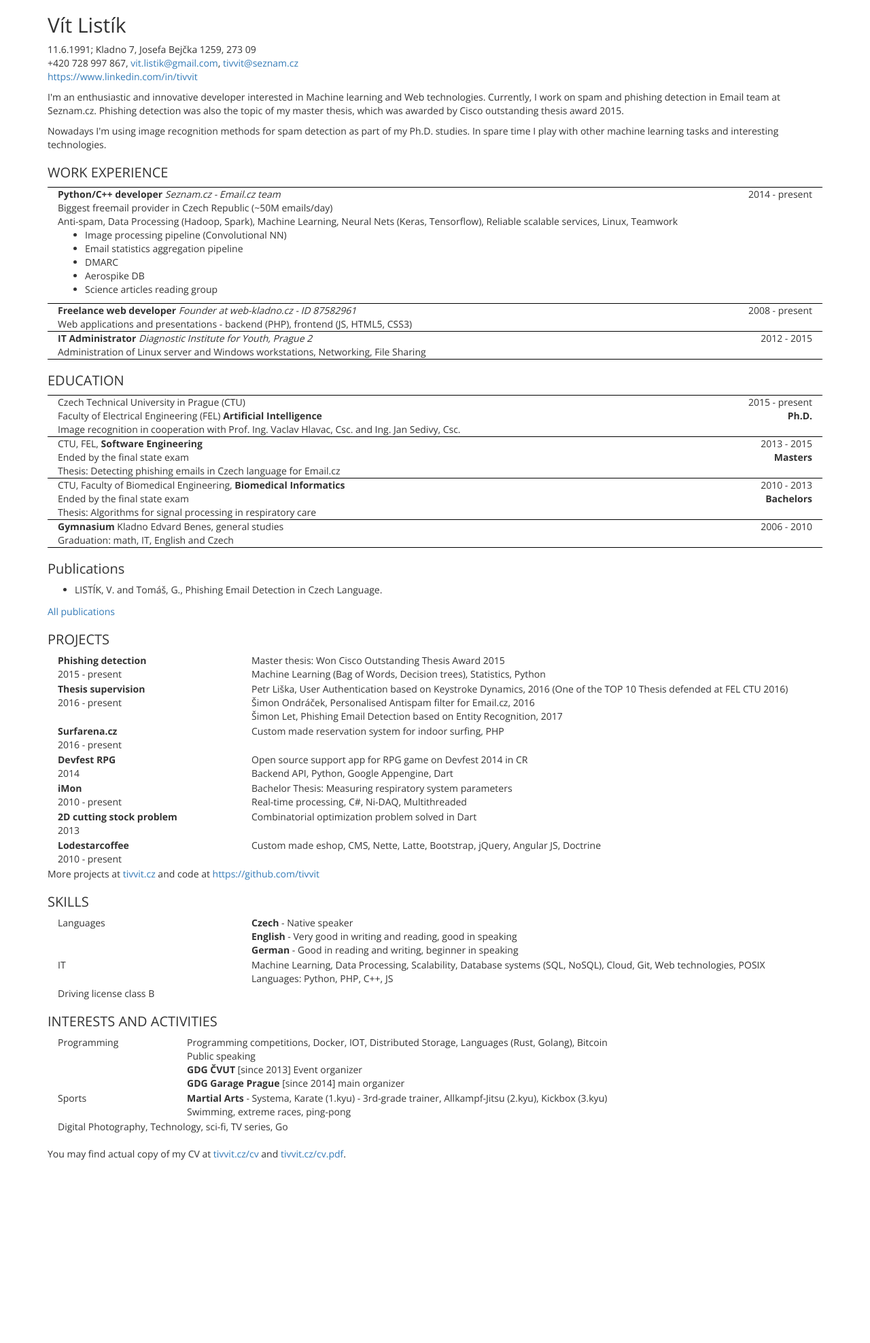
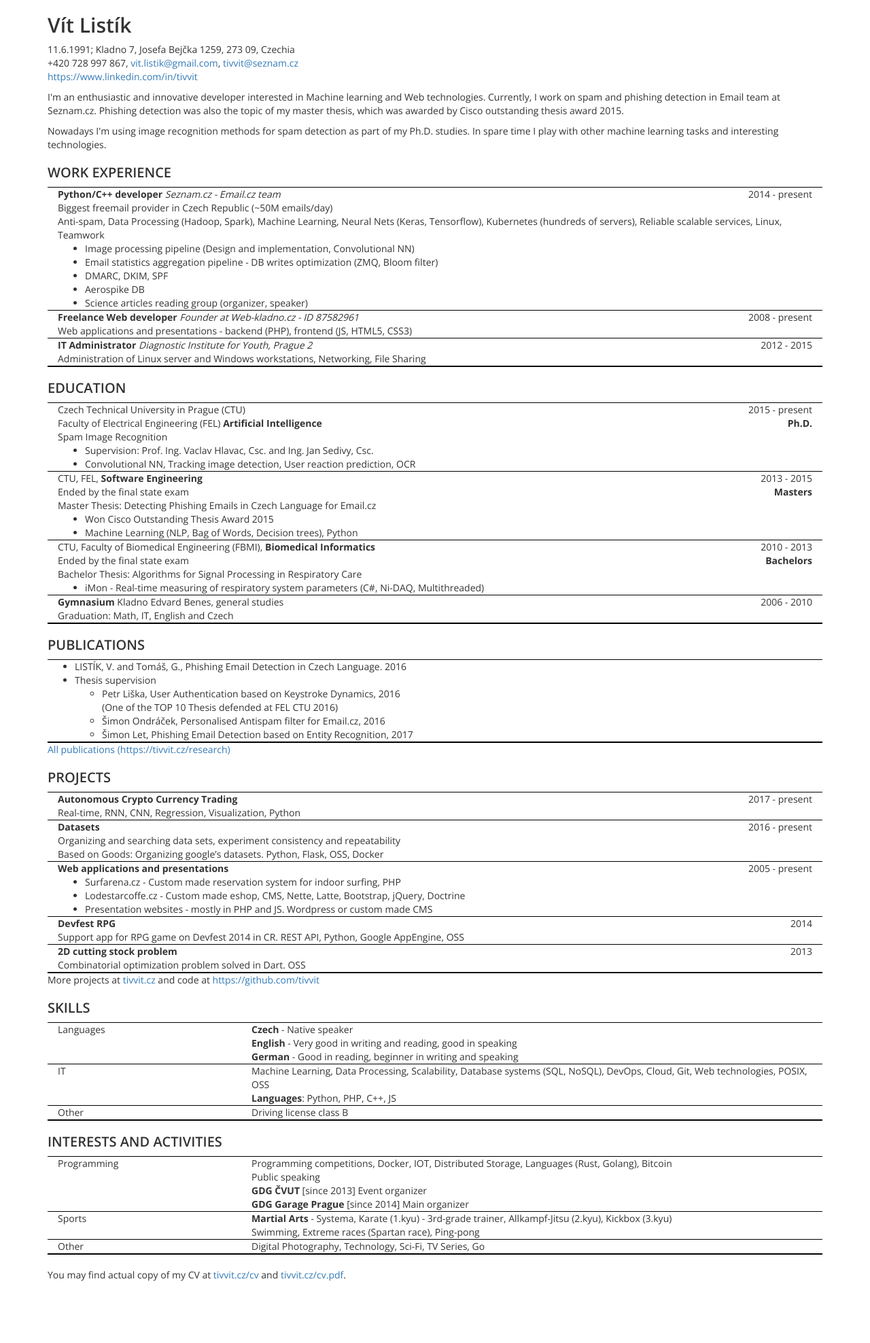
Before and after one commit to tivvit/tivvit.github.io, a Jekyll site: the page cv.html, which Jekyll copies as it is, in a window 1280 px wide. Shown: the whole page at 68% size. Built offline with Jekyll 4.4.1, drawn with Linux system fonts in a browser that asks for light colours; before the commit the page ends 1798 px from its top, so only the background shows below that.

Commit message:
updated CV

```diff
--- a/_sass/cv.scss
+++ b/_sass/cv.scss
@@ -1,22 +1,18 @@
 body {
   font-family: 'Open Sans', sans-serif;
-    /*width: 60%;*/
-    /*margin: 0 auto;*/
   padding-bottom: 80px;
 }
 
 .lineBlock {
-    /*clear: both;*/
-    /*overflow: auto;*/
   border-bottom: 1px solid black;
+
+  &:first-child {
+     border-top: 1px solid black;
   }
 
-.block {
-    margin-bottom: 2px;
+  &:last-child {
+     border-bottom-width: 2px;
   }
-
-.first {
-    border-top: 1px solid black;
 }
 
 .lineBlock .content {
@@ -25,22 +21,26 @@ body {
 }
 
 .date {
-    /*width: 20%;*/
-    /*float: left;*/
   text-align: right;
-}
-
-div {
-    /*border: 1px solid black;*/
-    /*margin: 1px;*/
 }
 
 @media print {
   a[href]:after {
     content: none;
   }
+
+  body {
+    padding-bottom: 0;
+  }
 }
 
+h1,h2 {
+  font-weight: 600;
+}
+
+h3 {
+  font-size: 18px;
+}
 
 h2 {
   font-size: 20px;
@@ -53,3 +53,7 @@ h1 {
 #online-location {
   margin-top: 20px;
 }
+
+ul {
+  margin-bottom: 0;
+}
--- a/cv.html
+++ b/cv.html
@@ -5,7 +5,8 @@
     <meta http-equiv="X-UA-Compatible" content="IE=edge">
     <meta name="viewport" content="width=device-width, initial-scale=1">
     <title>Vit Listik resume</title>
-    <link href='https://fonts.googleapis.com/css?family=Open+Sans:400,700' rel='stylesheet' type='text/css'>
+    <link href='https://fonts.googleapis.com/css?family=Open+Sans:400,600,700'
+          rel='stylesheet' type='text/css'>
     <!-- Latest compiled and minified CSS -->
     <link rel="stylesheet" href="https://maxcdn.bootstrapcdn.com/bootstrap/3.3.5/css/bootstrap.min.css"
           integrity="sha512-dTfge/zgoMYpP7QbHy4gWMEGsbsdZeCXz7irItjcC3sPUFtf0kuFbDz/ixG7ArTxmDjLXDmezHubeNikyKGVyQ=="
@@ -28,7 +29,7 @@
 <h1>Vít Listík</h1>
 
 <p>
-    11.6.1991; Kladno 7, Josefa Bejčka 1259, 273 09<br/>
+    11.6.1991; Kladno 7, Josefa Bejčka 1259, 273 09, Czechia<br/>
     +420 728 997 867, <a href="mailto:vit.listik@gmail.com">vit.listik@gmail.com</a>, <a href="mailto:tivvit@seznam.cz">tivvit@seznam.cz</a><br/>
     <a href="https://www.linkedin.com/in/tivvit">https://www.linkedin.com/in/tivvit</a>
 </p>
@@ -45,29 +46,37 @@
 
 <h2>WORK EXPERIENCE</h2>
 
-<div class="clearfix lineBlock first">
+<div>
+<div class="clearfix lineBlock">
     <div class="col-xs-9">
         <b>Python/C++ developer</b> <i>Seznam.cz - Email.cz team</i>
     </div>
     <div class="col-xs-3 date">2014 - present</div>
     <div class="col-xs-12">
         Biggest freemail provider in Czech Republic (~50M emails/day)<br>
-        Anti-spam, Data Processing (Hadoop, Spark), Machine Learning, Neural Nets (Keras, Tensorflow), Reliable scalable services, Linux, Teamwork
+        Anti-spam, Data Processing (Hadoop, Spark), Machine Learning, Neural
+        Nets (Keras, Tensorflow), Kubernetes (hundreds of servers), Reliable
+        scalable services, Linux, Teamwork
     <ul>
-        <li>Image processing pipeline (Convolutional NN)</li>
-        <li>Email statistics aggregation pipeline</li>
-        <li>DMARC</li>
+        <li>Image processing pipeline (Design and implementation, Convolutional
+            NN)</li>
+        <li>Email statistics aggregation pipeline - DB writes optimization
+            (ZMQ, Bloom filter)</li>
+        <li>DMARC, DKIM, SPF</li>
         <li>Aerospike DB</li>
-        <li>Science articles reading group</li>
+        <li>Science articles reading group (organizer, speaker)</li>
     </ul>
     </div>
 </div>
 <div class="clearfix lineBlock">
     <div class="col-xs-9">
-        <b>Freelance web developer</b> <i>Founder at web-kladno.cz - ID 87582961</i><br>
+        <b>Freelance Web developer</b> <i>Founder at Web-kladno.cz - ID
+        87582961</i><br>
     </div>
     <div class="col-xs-3 date">2008 - present</div>
-    <div class="col-xs-12">Web applications and presentations - backend (PHP), frontend (JS, HTML5, CSS3)</div>
+    <div class="col-xs-12">Web applications and presentations - backend
+        (PHP), frontend (JS, HTML5, CSS3)
+    </div>
 </div>
 <div class="clearfix lineBlock">
     <div class="col-xs-9">
@@ -76,10 +85,13 @@
     <div class="col-xs-3 date">2012 - 2015</div>
     <div class="col-xs-12">Administration of Linux server and Windows workstations, Networking, File Sharing</div>
 </div>
+</div>
 
 <h2>EDUCATION</h2>
 
-<div class="clearfix lineBlock first">
+<div>
+<div class="clearfix lineBlock">
+    <div class="clearfix">
         <div class="col-xs-9">
             Czech Technical University in Prague (CTU)<br>
             Faculty of Electrical Engineering (FEL) <b>Artificial Intelligence</b><br>
@@ -88,116 +100,154 @@
             2015 - present<br>
             <b>Ph.D.</b>
         </div>
-    <div class="col-xs-12">Image recognition in cooperation with Prof. Ing. Vaclav Hlavac, Csc. and Ing. Jan Sedivy,
-        Csc.
+    </div>
+    <div class="col-xs-12">
+        Spam Image Recognition
+        <ul>
+            <li>Supervision: Prof. Ing. Vaclav Hlavac, Csc. and Ing. Jan Sedivy, Csc.</li>
+            <li>Convolutional NN, Tracking image detection, User reaction
+                prediction, OCR</li>
+        </ul>
     </div>
 </div>
 <div class="clearfix lineBlock">
+    <div class="clearfix">
         <div class="col-xs-9">
             CTU, FEL, <b>Software Engineering</b><br>
             Ended by the final state exam<br>
-        Thesis: Detecting phishing emails in Czech language for Email.cz
         </div>
         <div class="col-xs-3 date">
             2013 - 2015<br>
             <b>Masters</b>
         </div>
     </div>
+    <div class="col-xs-12">
+        Master Thesis: Detecting Phishing Emails in Czech Language for Email.cz
+        <ul>
+            <li>Won Cisco Outstanding Thesis Award 2015</li>
+            <li>Machine Learning (NLP, Bag of Words, Decision trees), Python</li>
+        </ul>
+    </div>
+</div>
 <div class="clearfix lineBlock">
+    <div class="clearfix">
         <div class="col-xs-9">
-        CTU, Faculty of Biomedical Engineering, <b>Biomedical Informatics</b><br>
+            CTU, Faculty of Biomedical Engineering (FBMI), <b>Biomedical
+            Informatics</b><br>
             Ended by the final state exam<br>
-        Thesis: Algorithms for signal processing in respiratory care
         </div>
         <div class="col-xs-3 date">
             2010 - 2013<br>
             <b>Bachelors</b>
         </div>
     </div>
+    <div class="col-xs-12">
+        Bachelor Thesis: Algorithms for Signal Processing in Respiratory Care
+        <ul>
+            <li>iMon - Real-time measuring of respiratory system
+                parameters (C#, Ni-DAQ, Multithreaded)</li>
+        </ul>
+    </div>
+</div>
 <div class="clearfix lineBlock">
     <div class="col-xs-9">
         <b>Gymnasium</b> Kladno Edvard Benes, general studies<br>
-        Graduation: math, IT, English and Czech
+        Graduation: Math, IT, English and Czech
     </div>
     <div class="col-xs-3 date">
         2006 - 2010
     </div>
 </div>
+</div>
 
-<h2>Publications</h2>
-<div class="clearfix block">
+<div style="page-break-before:always;"></div>
+
+<h2>PUBLICATIONS</h2>
+<div>
+<div class="clearfix block lineBlock">
     <ul>
-        <li>LISTÍK, V. and Tomáš, G., Phishing Email Detection in Czech Language.</li>
+        <li>LISTÍK, V. and Tomáš, G., Phishing Email Detection in Czech
+            Language. 2016</li>
+        <li>Thesis supervision
+            <ul>
+                <li>Petr Liška, User Authentication based on Keystroke
+                    Dynamics, 2016<br> (One of the TOP 10 Thesis defended at
+                    FEL CTU 2016)</li>
+                <li>Šimon Ondráček, Personalised Antispam filter for Email.cz, 2016</li>
+                <li>Šimon Let, Phishing Email Detection based on Entity Recognition, 2017</li>
+            </ul>
+        </li>
+
     </ul>
 </div>
-
-<a href="https://scholar.google.cz/citations?user=DL5YjlIAAAAJ&hl=cs">All publications</a>
+</div>
+<a href="https://tivvit.cz/research">All publications (https://tivvit.cz/research)</a>
 
 <h2>PROJECTS</h2>
 
-<div class="clearfix block">
-    <div class="col-xs-3">
-        <b>Phishing detection</b><br>
-        2015 - present
+<div>
+<div class="clearfix block lineBlock">
+    <div class="col-xs-9">
+        <b>Autonomous Crypto Currency Trading</b>
     </div>
-    <div class="col-xs-9">
-        Master thesis: Won Cisco Outstanding Thesis Award 2015<br>
-        Machine Learning (Bag of Words, Decision trees), Statistics, Python
+    <div class="col-xs-3 date">
+        2017 - present
+    </div>
+    <div class="col-xs-12">
+        Real-time, RNN, CNN, Regression, Visualization, Python
     </div>
 </div>
-<div class="clearfix block">
-    <div class="col-xs-3">
-        <b>Thesis supervision</b><br>
+<div class="clearfix block lineBlock">
+    <div class="col-xs-9">
+        <b>Datasets</b>
+    </div>
+    <div class="col-xs-3 date">
         2016 - present
     </div>
-    <div class="col-xs-9">
-        Petr Liška, User Authentication based on Keystroke Dynamics, 2016 (One of the TOP 10 Thesis defended at FEL CTU 2016)<br>
-        Šimon Ondráček, Personalised Antispam filter for Email.cz, 2016<br>
-        Šimon Let, Phishing Email Detection based on Entity Recognition, 2017
+    <div class="col-xs-12">
+        Organizing and searching data sets, experiment consistency and
+        repeatability<br>
+        Based on Goods: Organizing google’s datasets. Python, Flask, OSS, Docker
     </div>
 </div>
-<div class="clearfix block">
-    <div class="col-xs-3">
-        <b>Surfarena.cz</b><br>
-        2016 - present
+<div class="clearfix block lineBlock">
+    <div class="col-xs-9">
+        <b>Web applications and presentations</b>
     </div>
-    <div class="col-xs-9">
-        Custom made reservation system for indoor surfing, PHP
+    <div class="col-xs-3 date">
+        2005 - present
+    </div>
+    <div class="col-xs-12">
+        <ul>
+            <li>Surfarena.cz - Custom made reservation system for indoor surfing, PHP</li>
+            <li>Lodestarcoffe.cz - Custom made eshop, CMS, Nette, Latte,
+                Bootstrap, jQuery, Doctrine</li>
+            <li>Presentation websites - mostly in PHP and JS. Wordpress or
+                custom made
+        CMS</li>
+        </ul>
     </div>
 </div>
-<div class="clearfix block">
-    <div class="col-xs-3">
-        <b>Devfest RPG</b><br>
+<div class="clearfix block lineBlock">
+    <div class="col-xs-9">
+        <b>Devfest RPG</b>
+    </div>
+    <div class="col-xs-3 date">
         2014
     </div>
-    <div class="col-xs-9">Open source support app for RPG game on Devfest 2014 in CR<br>
-        Backend API, Python, Google Appengine, Dart
+    <div class="col-xs-12">Support app for RPG game on Devfest 2014 in CR.
+        REST API, Python, Google AppEngine, OSS
     </div>
 </div>
-<div class="clearfix block">
-    <div class="col-xs-3">
-        <b>iMon</b><br>
-        2010 - present
+<div class="clearfix block lineBlock">
+    <div class="col-xs-9">
+        <b>2D cutting stock problem</b>
     </div>
-    <div class="col-xs-9">
-        Bachelor Thesis: Measuring respiratory system parameters<br>
-        Real-time processing, C#, Ni-DAQ, Multithreaded
-    </div>
-</div>
-<div class="clearfix block">
-    <div class="col-xs-3">
-        <b>2D cutting stock problem</b><br>
+    <div class="col-xs-3 date">
         2013
     </div>
-    <div class="col-xs-9">Combinatorial optimization problem solved in Dart</div>
-</div>
-<div class="clearfix block">
-    <div class="col-xs-3">
-        <b>Lodestarcoffee</b><br>
-        2010 - present
-    </div>
-    <div class="col-xs-9">Custom made eshop, CMS, Nette, Latte, Bootstrap, jQuery, Angular
-        JS, Doctrine
+    <div class="col-xs-9">Combinatorial optimization problem solved in Dart.
+        OSS</div>
 </div>
 </div>
 
@@ -205,58 +255,68 @@ More projects at <a href="https://tivvit.cz">tivvit.cz</a> and code at <a href="
 
 <h2>SKILLS</h2>
 
-<div class="clearfix block">
+<div>
+<div class="clearfix block lineBlock">
     <div class="col-xs-3">
         Languages
     </div>
     <div class="col-xs-9">
         <b>Czech</b> - Native speaker<br>
         <b>English</b> - Very good in writing and reading, good in speaking<br>
-        <b>German</b> - Good in reading and writing, beginner in speaking
+        <b>German</b> - Good in reading, beginner in writing and speaking
     </div>
 </div>
 
-<div class="clearfix block">
+<div class="clearfix block lineBlock">
     <div class="col-xs-3">
         IT
     </div>
     <div class="col-xs-9">
-        Machine Learning, Data Processing, Scalability, Database systems (SQL, NoSQL), Cloud, Git, Web technologies,
-        POSIX<br>
-        Languages: Python, PHP, C++, JS
+        Machine Learning, Data Processing, Scalability, Database systems
+        (SQL, NoSQL), DevOps, Cloud, Git, Web technologies, POSIX, OSS<br>
+        <b>Languages</b>: Python, PHP, C++, JS
     </div>
 </div>
-<div class="clearfix block">
-    <div class="col-xs-12">
+<div class="clearfix block lineBlock">
+    <div class="col-xs-3">
+        Other
+    </div>
+    <div class="col-xs-9">
         Driving license class B
+    </div>
 </div>
 </div>
 
 <h2>INTERESTS AND ACTIVITIES</h2>
 
-<div class="clearfix block">
-    <div class="col-xs-2">
+<div>
+<div class="clearfix block lineBlock">
+    <div class="col-xs-3">
         Programming
     </div>
-    <div class="col-xs-10">
+    <div class="col-xs-9">
         Programming competitions, Docker, IOT, Distributed Storage, Languages (Rust, Golang), Bitcoin<br>
         Public speaking<br>
         <b>GDG ČVUT</b> [since 2013] Event organizer<br>
-        <b>GDG Garage Prague</b> [since 2014] main organizer
+        <b>GDG Garage Prague</b> [since 2014] Main organizer
     </div>
 </div>
-<div class="clearfix block">
-    <div class="col-xs-2">
+<div class="clearfix block lineBlock">
+    <div class="col-xs-3">
         Sports
     </div>
-    <div class="col-xs-10">
+    <div class="col-xs-9">
         <b>Martial Arts</b> - Systema, Karate (1.kyu) - 3rd-grade trainer, Allkampf-Jitsu (2.kyu), Kickbox (3.kyu)<br/>
-        Swimming, extreme races, ping-pong
+        Swimming, Extreme races (Spartan race), Ping-pong
     </div>
 </div>
-<div class="clearfix block">
-    <div class="col-xs-12">
-        Digital Photography, Technology, sci-fi, TV series, Go
+<div class="clearfix block lineBlock">
+    <div class="col-xs-3">
+        Other
+    </div>
+    <div class="col-xs-9">
+        Digital Photography, Technology, Sci-Fi, TV Series, Go
+    </div>
 </div>
 </div>
 
--- a/docker-compose.yaml
+++ b/docker-compose.yaml
@@ -22,4 +22,4 @@ services:
     image: openlabs/docker-wkhtmltopdf
     volumes:
     - $PWD:/data
-    command: "file:///data/_site/cv.html /data/_site/cv.pdf"
+    command: "--print-media-type file:///data/_site/cv.html /data/_site/cv.pdf"
```
Also changed, not shown: research.html (+8 -4 lines). Lines whose indentation alone changed are shown as unchanged.
